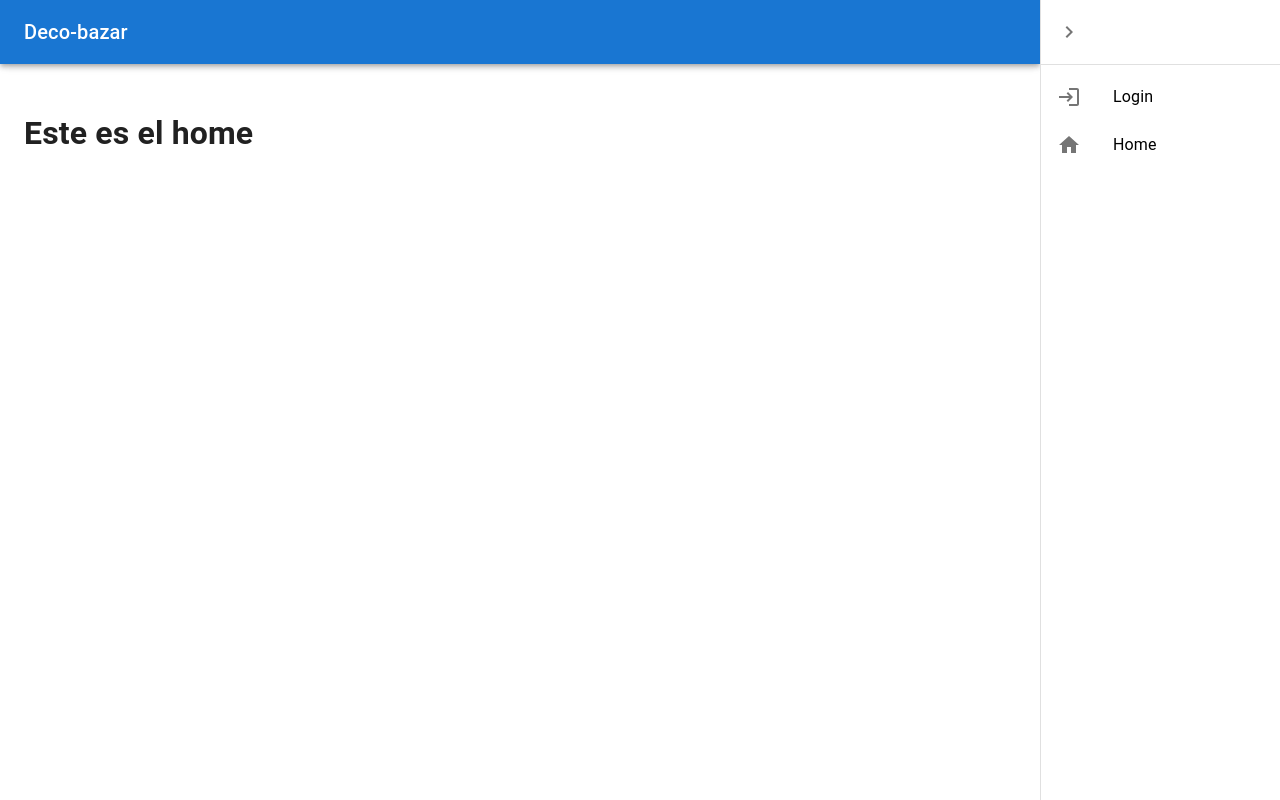
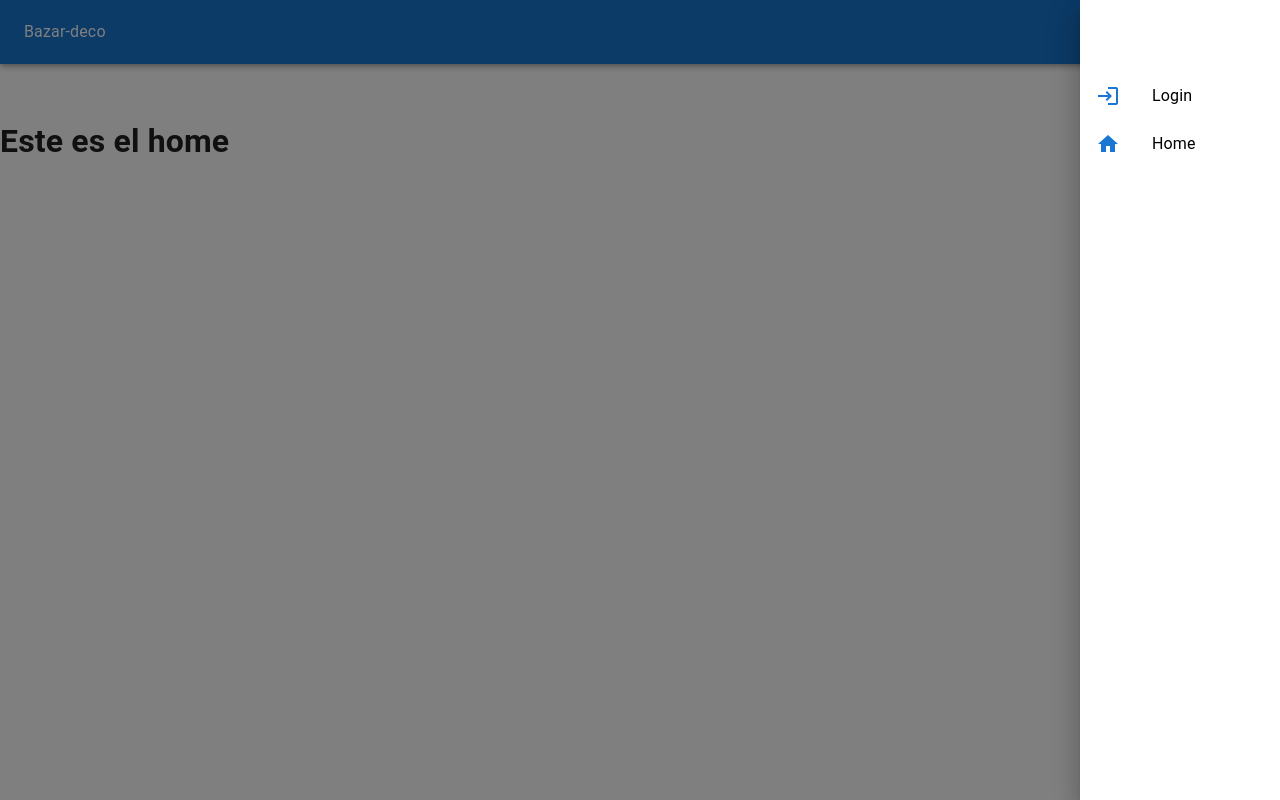
Before and after one commit to axelriveroc/ejemplo-bazar, a React (Vite) app: page / in a window 1280 px wide. Both pictures are taken after a click on the button "open drawer". Built offline with nearby package versions, Linux system fonts and the light colour scheme.

Commit message:
se modifica el navbar

```diff
--- a/src/components/layout/navbar/Navbar.jsx
+++ b/src/components/layout/navbar/Navbar.jsx
@@ -1,145 +1,114 @@
-import { styled, useTheme } from "@mui/material/styles";
+import AppBar from "@mui/material/AppBar";
 import Box from "@mui/material/Box";
+import CssBaseline from "@mui/material/CssBaseline";
 import Drawer from "@mui/material/Drawer";
-import MuiAppBar from "@mui/material/AppBar";
-import Toolbar from "@mui/material/Toolbar";
-import CssBaseline from "@mui/material/CssBaseline";
+import IconButton from "@mui/material/IconButton";
 import List from "@mui/material/List";
-import Typography from "@mui/material/Typography";
-import Divider from "@mui/material/Divider";
-import IconButton from "@mui/material/IconButton";
-import MenuIcon from "@mui/icons-material/Menu";
-import ChevronLeftIcon from "@mui/icons-material/ChevronLeft";
-import ChevronRightIcon from "@mui/icons-material/ChevronRight";
 import ListItem from "@mui/material/ListItem";
 import ListItemButton from "@mui/material/ListItemButton";
 import ListItemIcon from "@mui/material/ListItemIcon";
 import ListItemText from "@mui/material/ListItemText";
+import MenuIcon from "@mui/icons-material/Menu";
+import Toolbar from "@mui/material/Toolbar";
+import { menuItems } from "../../../Router/Navigation";
+import { Link, Outlet } from "react-router-dom";
+import "./Navbar.css";
 import { useState } from "react";
-import { Link, Outlet } from "react-router-dom";
-import { menuItems } from "../../../router/navigation";
-import "./Navbar.css";
 
-const drawerWidth = 240;
+const drawerWidth = 200;
 
-const Main = styled("main", { shouldForwardProp: (prop) => prop !== "open" })(
-  ({ theme, open }) => ({
-    flexGrow: 1,
-    padding: theme.spacing(3),
-    transition: theme.transitions.create("margin", {
-      easing: theme.transitions.easing.sharp,
-      duration: theme.transitions.duration.leavingScreen,
-    }),
-    marginRight: -drawerWidth,
-    ...(open && {
-      transition: theme.transitions.create("margin", {
-        easing: theme.transitions.easing.easeOut,
-        duration: theme.transitions.duration.enteringScreen,
-      }),
-      marginRight: 0,
-    }),
-  })
+function Navbar(props) {
+  const { window } = props;
+  const [mobileOpen, setMobileOpen] = useState(false);
+
+  const handleDrawerToggle = () => {
+    setMobileOpen(!mobileOpen);
+  };
+
+  const drawer = (
+    <div>
+      <Toolbar />
+
+      <List>
+        {menuItems.map(({ id, path, title, Icon }) => {
+          return (
+            <Link key={id} to={path}>
+              <ListItem disablePadding key={id}>
+                <ListItemButton>
+                  <ListItemIcon>
+                    <Icon color="primary" />
+                  </ListItemIcon>
+                  <ListItemText primary={title} color="primary" />
+                </ListItemButton>
+              </ListItem>
+            </Link>
+          );
+        })}
+      </List>
+    </div>
   );
 
-const AppBar = styled(MuiAppBar, {
-  shouldForwardProp: (prop) => prop !== "open",
-})(({ theme, open }) => ({
-  transition: theme.transitions.create(["margin", "width"], {
-    easing: theme.transitions.easing.sharp,
-    duration: theme.transitions.duration.leavingScreen,
-  }),
-  ...(open && {
-    width: `calc(100% - ${drawerWidth}px)`,
-    transition: theme.transitions.create(["margin", "width"], {
-      easing: theme.transitions.easing.easeOut,
-      duration: theme.transitions.duration.enteringScreen,
-    }),
-    marginRight: drawerWidth,
-  }),
-}));
-
-const DrawerHeader = styled("div")(({ theme }) => ({
-  display: "flex",
-  alignItems: "center",
-  padding: theme.spacing(0, 1),
-  // necessary for content to be below app bar
-  ...theme.mixins.toolbar,
-  justifyContent: "flex-start",
-}));
-
-export default function PersistentDrawerRight() {
-  const theme = useTheme();
-  const [open, setOpen] = useState(false);
-
-  const handleDrawerOpen = () => {
-    setOpen(true);
-  };
-
-  const handleDrawerClose = () => {
-    setOpen(false);
-  };
+  const container =
+    window !== undefined ? () => window().document.body : undefined;
 
   return (
     <Box sx={{ display: "flex" }}>
       <CssBaseline />
-      <AppBar position="fixed" open={open}>
-        <Toolbar>
-          <Typography variant="h6" noWrap sx={{ flexGrow: 1 }} component="div">
-            Deco-bazar
-          </Typography>
+      <AppBar
+        position="fixed"
+        sx={{
+          width: "100%",
+        }}
+      >
+        <Toolbar
+          sx={{ gap: "20px", display: "flex", justifyContent: "space-between" }}
+        >
+          <Box>Bazar-deco</Box>
           <IconButton
-            color="inherit"
+            color="secondary.primary"
             aria-label="open drawer"
-            edge="end"
-            onClick={handleDrawerOpen}
-            sx={{ ...(open && { display: "none" }) }}
+            edge="start"
+            onClick={handleDrawerToggle}
           >
-            <MenuIcon />
+            <MenuIcon color="secondary.primary" />
           </IconButton>
         </Toolbar>
       </AppBar>
-      <Main open={open}>
-        <DrawerHeader />
-        <Outlet />
-      </Main>
+      <Box component="nav" aria-label="mailbox folders">
         <Drawer
+          container={container}
+          variant="temporary"
+          open={mobileOpen}
+          anchor={"right"}
+          onClose={handleDrawerToggle}
+          ModalProps={{
+            keepMounted: true,
+          }}
           sx={{
-          width: drawerWidth,
-          flexShrink: 0,
+            display: { xs: "block" },
             "& .MuiDrawer-paper": {
+              boxSizing: "border-box",
               width: drawerWidth,
             },
           }}
-        variant="persistent"
-        anchor="right"
-        open={open}
-        // transitionDuration={500}
         >
-        <DrawerHeader>
-          <IconButton onClick={handleDrawerClose}>
-            {theme.direction === "rtl" ? (
-              <ChevronLeftIcon />
-            ) : (
-              <ChevronRightIcon />
-            )}
-          </IconButton>
-        </DrawerHeader>
-        <Divider />
-        <List>
-          {menuItems.map(({ id, title, path, Icon }) => (
-            <Link key={id} to={path}>
-              <ListItem disablePadding>
-                <ListItemButton>
-                  <ListItemIcon>
-                    <Icon />
-                  </ListItemIcon>
-                  <ListItemText primary={title} />
-                </ListItemButton>
-              </ListItem>
-            </Link>
-          ))}
-        </List>
+          {drawer}
         </Drawer>
+      </Box>
+      <Box
+        component="main"
+        sx={{
+          flexGrow: 1,
+          py: 4,
+          width: "100%",
+          minHeight: "100vh",
+        }}
+      >
+        <Toolbar />
+        <Outlet />
+      </Box>
     </Box>
   );
 }
+
+export default Navbar;
```
Also changed, not shown: 1 other file (tests, documents, lock files or other folders). Lines whose indentation alone changed are shown as unchanged.
